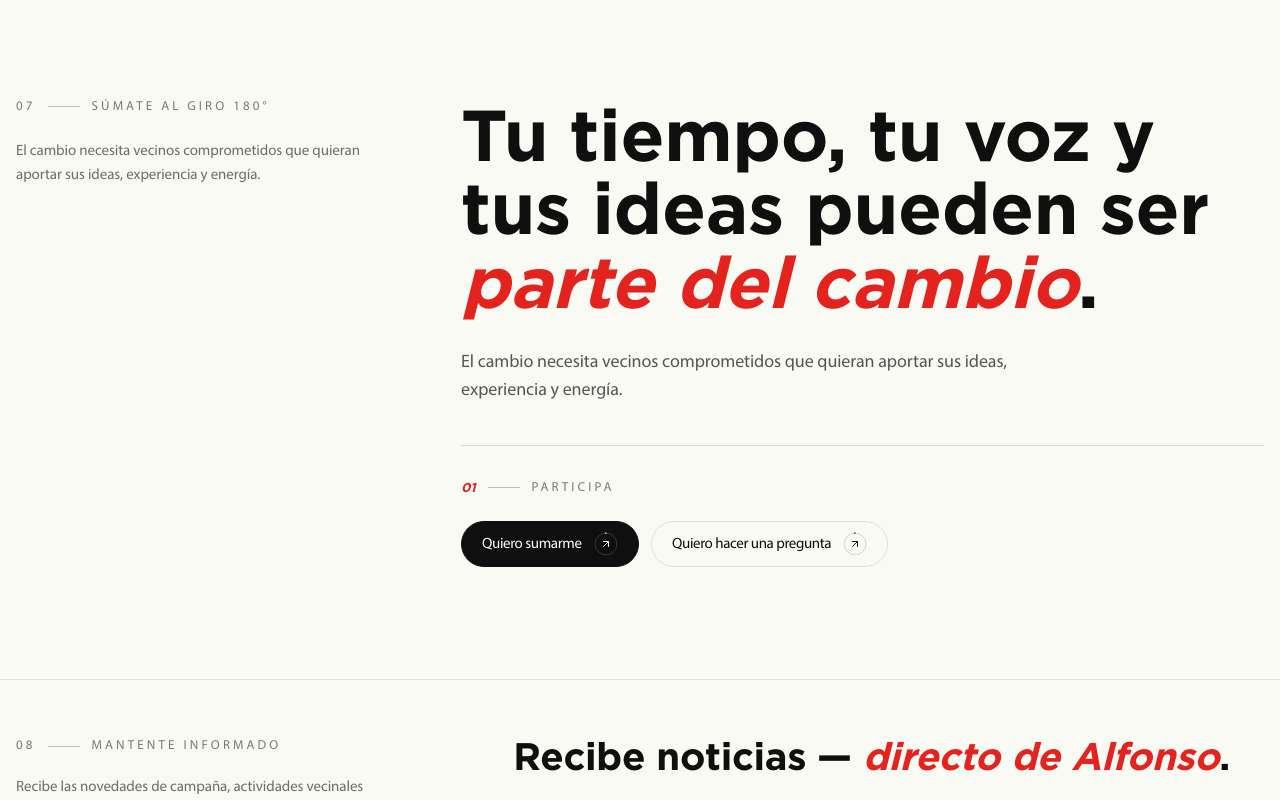
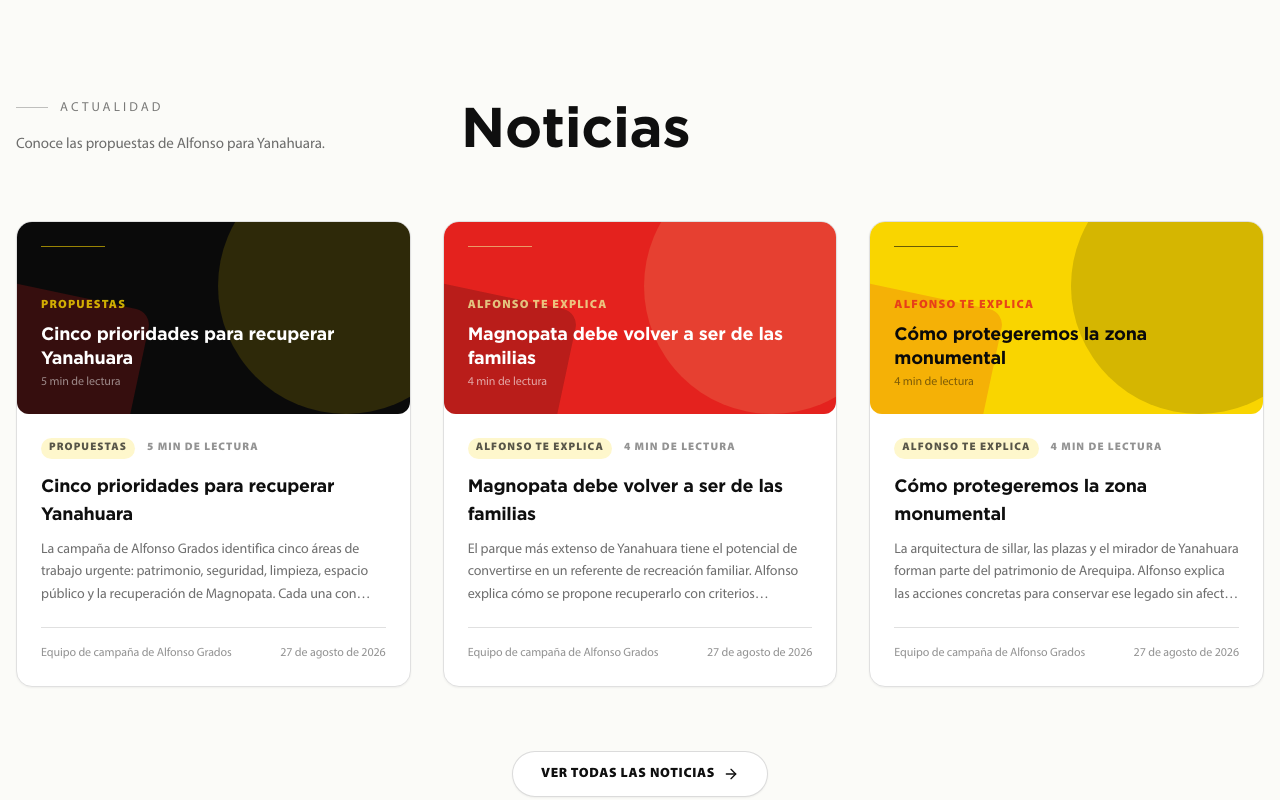
Before and after one commit to carloestrada-svg/alfonso-grados-web, a Next.js app: page / in a window 1280 px wide. Shown: the part 1680-2480 px from the top of the page. Built offline with nearby package versions, Linux system fonts and the light colour scheme; no server answers.

Commit message:
feat: integrate news across campaign website

```diff
--- a/src/app/page.tsx
+++ b/src/app/page.tsx
@@ -3,6 +3,7 @@ import type { Metadata } from "next";
 import { Hero } from "@/components/home/Hero";
 import { MissionBand } from "@/components/home/MissionBand";
 import { UpcomingEvents } from "@/components/home/UpcomingEvents";
+import { LatestNews } from "@/components/home/LatestNews";
 import { CTASection } from "@/components/home/CTASection";
 import { candidate } from "@/lib/data/candidate";
 
@@ -17,6 +18,7 @@ export default function HomePage() {
       <Hero />
       <MissionBand />
       <UpcomingEvents />
+      <LatestNews />
       <CTASection />
     </>
   );
--- a/src/app/sitemap.ts
+++ b/src/app/sitemap.ts
@@ -1,11 +1,13 @@
 import type { MetadataRoute } from "next";
 import { absoluteUrl } from "@/lib/utils";
+import { newsArticles } from "@/lib/data/news";
 
 export default function sitemap(): MetadataRoute.Sitemap {
   const staticRoutes = [
     "/",
     "/about",
     "/events",
+    "/noticias",
     "/volunteer",
     "/ask",
     "/contact",
@@ -18,6 +20,13 @@ export default function sitemap(): MetadataRoute.Sitemap {
     priority: path === "/" ? 1 : 0.8
   }));
 
+  const articleRoutes = newsArticles.map((article) => ({
+    url: absoluteUrl(`/noticias/${article.slug}`),
+    lastModified: new Date(article.date),
+    changeFrequency: "monthly" as const,
+    priority: 0.7
+  }));
+
   // Individual event URLs are omitted until real events exist.
-  return staticRoutes;
+  return [...staticRoutes, ...articleRoutes];
 }
--- /dev/null
+++ b/src/components/home/LatestNews.tsx
@@ -0,0 +1,56 @@
+import Link from "next/link";
+import { ArrowRight } from "lucide-react";
+import { newsArticles } from "@/lib/data/news";
+import { NewsCard } from "@/components/news/NewsCard";
+
+export function LatestNews() {
+  const articles = newsArticles.slice(0, 3);
+
+  return (
+    <section className="relative bg-background border-t border-foreground/10 py-20 sm:py-24 lg:py-28">
+      <div className="container">
+        {/* Encabezado sin número para preservar la numeración oficial */}
+        <div className="grid gap-6 sm:gap-10 lg:grid-cols-[minmax(0,1fr)_minmax(0,2.2fr)] lg:gap-20 mb-12 sm:mb-16">
+          <div className="flex flex-col gap-4">
+            <div className="flex items-center gap-3 text-[13px] font-medium uppercase tracking-[0.24em] text-foreground/55">
+              <span className="h-px w-8 bg-foreground/25" />
+              <span>Actualidad</span>
+            </div>
+            <p className="max-w-[22rem] text-[15px] leading-[1.6] text-foreground/60">
+              Conoce las propuestas de Alfonso para Yanahuara.
+            </p>
+          </div>
+
+          <div>
+            <h2 className="font-display font-normal leading-[1.02] tracking-[-0.02em] text-foreground">
+              <span
+                className="block"
+                style={{ fontSize: "clamp(2.25rem, 5.2vw, 3.5rem)" }}
+              >
+                Noticias
+              </span>
+            </h2>
+          </div>
+        </div>
+
+        {/* Grilla: 1 col móvil, 2 cols tableta, 3 cols escritorio */}
+        <div className="grid gap-8 sm:grid-cols-2 lg:grid-cols-3">
+          {articles.map((article) => (
+            <NewsCard key={article.slug} article={article} />
+          ))}
+        </div>
+
+        {/* Enlace visible al final */}
+        <div className="mt-12 sm:mt-16 flex justify-center">
+          <Link
+            href="/noticias"
+            className="group inline-flex items-center gap-2 rounded-full border border-foreground/15 bg-card px-7 py-3 text-[13.5px] font-semibold uppercase tracking-wider text-foreground shadow-sm transition-all duration-300 hover:border-brand-red hover:bg-brand-yellow/10 hover:text-brand-red hover:shadow"
+          >
+            <span>Ver todas las noticias</span>
+            <ArrowRight className="h-4 w-4 transition-transform duration-300 group-hover:translate-x-1" />
+          </Link>
+        </div>
+      </div>
+    </section>
+  );
+}
--- a/src/lib/data/navigation.ts
+++ b/src/lib/data/navigation.ts
@@ -7,6 +7,7 @@ export const primaryNav: NavItem[] = [
   { label: "Inicio", href: "/" },
   { label: "Conoce a Alfonso", href: "/about" },
   { label: "Agenda", href: "/events" },
+  { label: "Noticias", href: "/noticias" },
   { label: "Súmate", href: "/volunteer" },
   { label: "Pregúntale a Alfonso", href: "/ask" },
   { label: "Contacto", href: "/contact" }
@@ -18,6 +19,7 @@ export const footerNav: { heading: string; links: NavItem[] }[] = [
     links: [
       { label: "Conoce a Alfonso", href: "/about" },
       { label: "Agenda", href: "/events" },
+      { label: "Noticias", href: "/noticias" },
       { label: "Contacto", href: "/contact" }
     ]
   },
```
